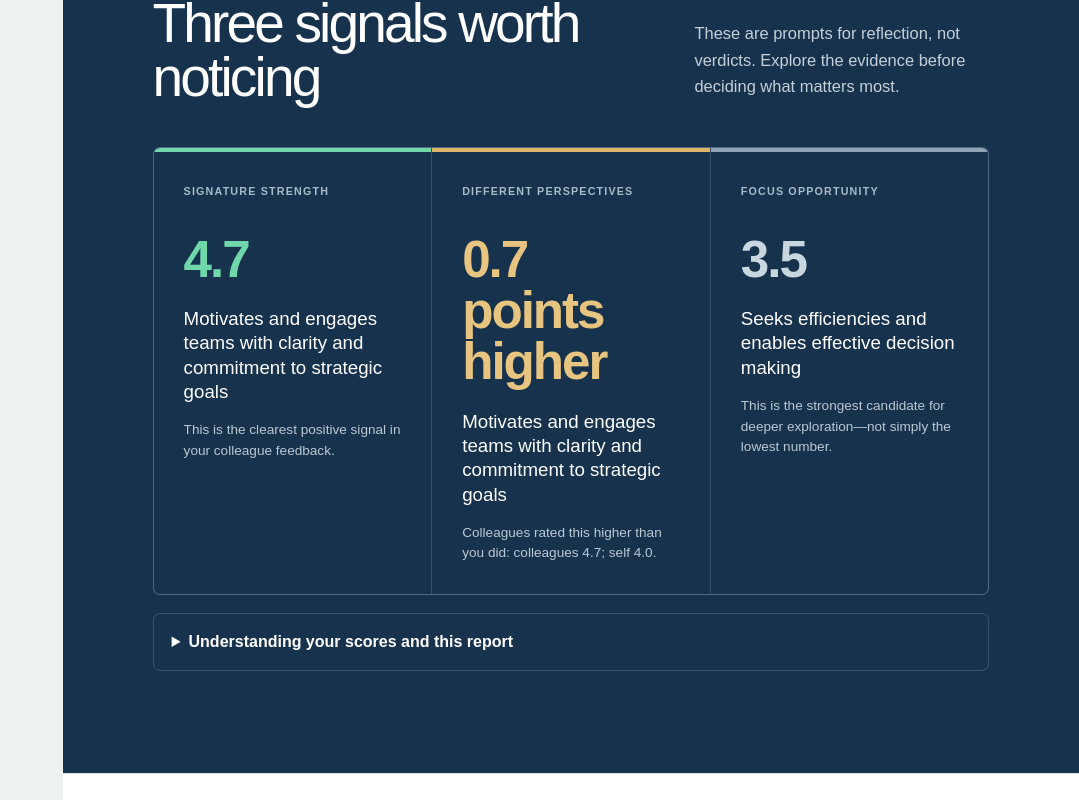
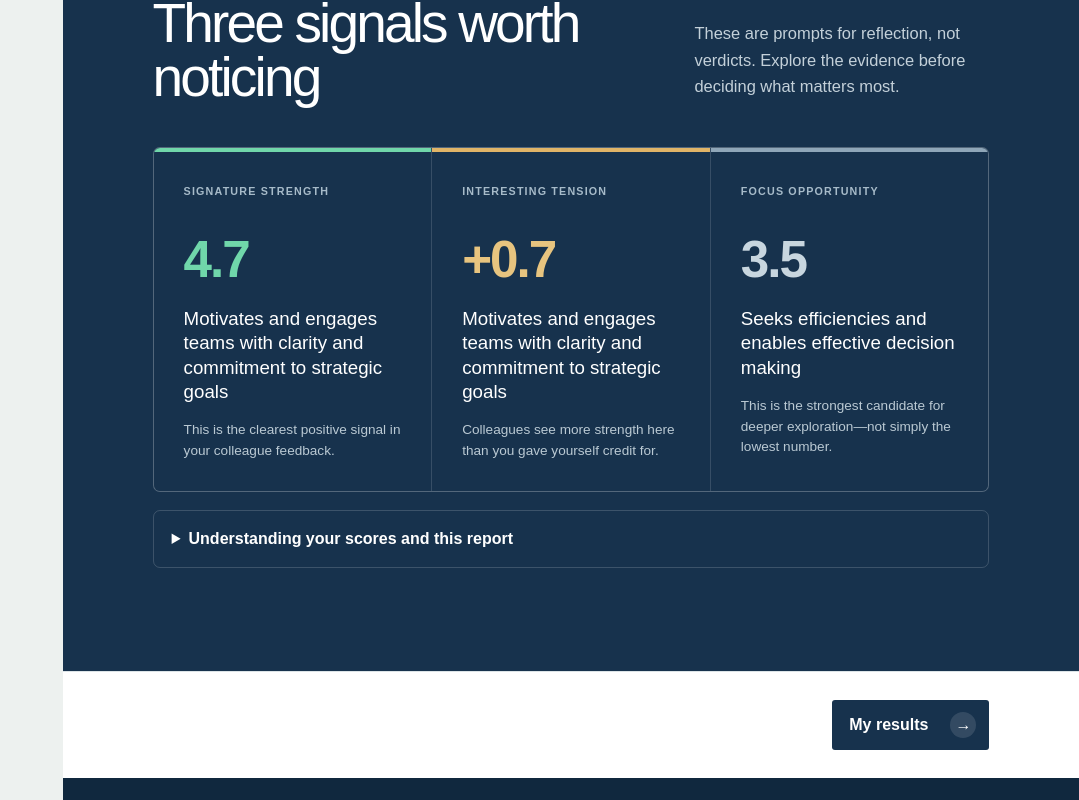
Before and after one commit to mattcrabtree-boop/leadership-360, a Next.js app: page / in a window 1280 px wide. Shown: the part 813-1613 px from the top of the page, without its empty margins (201-1280 px from the left). Built offline with nearby package versions, Linux system fonts and the light colour scheme.

Commit message:
Restore compact score-gap signal

```diff
--- a/app/ReportExperience.tsx
+++ b/app/ReportExperience.tsx
@@ -251,14 +251,7 @@ export function ReportExperience({ report }: { report: ExperienceReport }) {
             </div>
             <div className="signal-grid">
               <article className="signal-card signal-strength"><span>Signature strength</span><strong>{highest?.score.toFixed(1)}</strong><h3>{highest?.text}</h3><p>This is the clearest positive signal in your colleague feedback.</p></article>
-              <article className="signal-card signal-tension">
-                <span>Different perspectives</span>
-                <strong>{largestGap ? `${Math.abs(largestGap.gap).toFixed(1)} points ${largestGap.gap > 0 ? "higher" : "lower"}` : "—"}</strong>
-                <h3>{largestGap?.text}</h3>
-                <p>{largestGap
-                  ? `${largestGap.gap > 0 ? "Colleagues rated this higher than you did" : "You rated this higher than colleagues did"}: colleagues ${formatScore(largestGap.scope.allColleagues.score)}; self ${formatScore(largestGap.scope.self.score)}.`
-                  : "No self-and-colleague comparison is available for this report."}</p>
-              </article>
+              <article className="signal-card signal-tension"><span>Interesting tension</span><strong>{largestGap ? `${largestGap.gap > 0 ? "+" : ""}${largestGap.gap.toFixed(1)}` : "—"}</strong><h3>{largestGap?.text}</h3><p>{largestGap && largestGap.gap > 0 ? "Colleagues see more strength here than you gave yourself credit for." : "Your own view is more positive than the colleague picture."}</p></article>
               <article className="signal-card signal-focus"><span>Focus opportunity</span><strong>{focus?.score.toFixed(1)}</strong><h3>{focus?.text}</h3><p>This is the strongest candidate for deeper exploration—not simply the lowest number.</p></article>
             </div>
           <details className="method-note">
```
